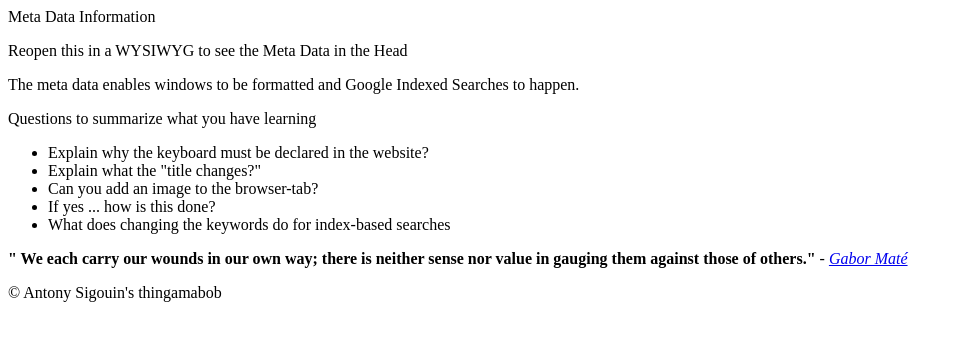
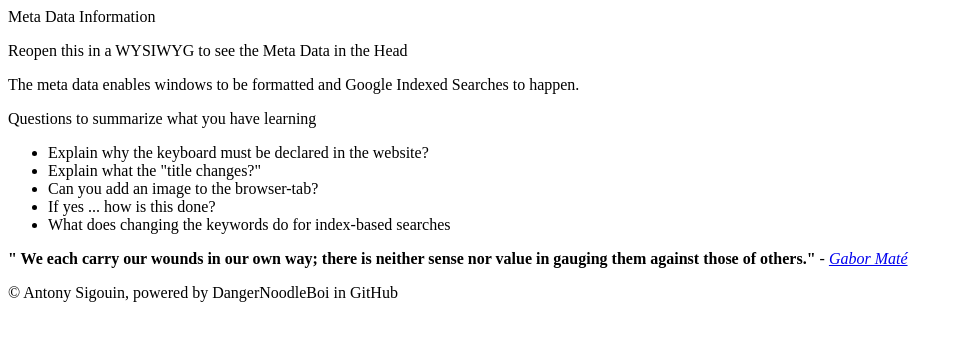
Before and after one commit to DangerNoodleBoi/website.github.io, a plain HTML site: page index.html in a window 1280 px wide. Shown: the whole page, without its empty margins (0-964 px from the left). Drawn offline with Linux system fonts and the light colour scheme.

Commit message:
Update index.html

```diff
--- a/index.html
+++ b/index.html
@@ -71,7 +71,7 @@
         Gabor Maté</a>
       </em>
     </p>
-    <p>&copy Antony Sigouin's thingamabob</p>
+    <p>&copy Antony Sigouin, powered by DangerNoodleBoi in GitHub</p>
 </footer>
 
 </html>
```
